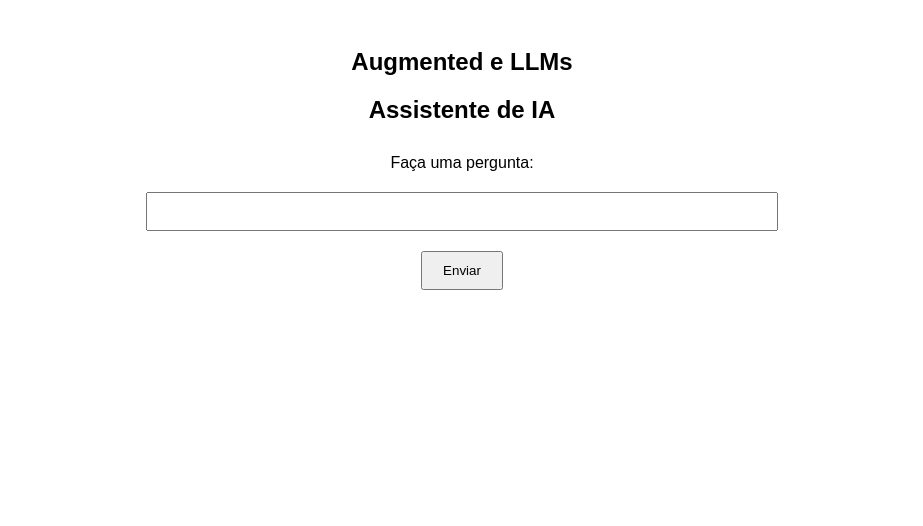
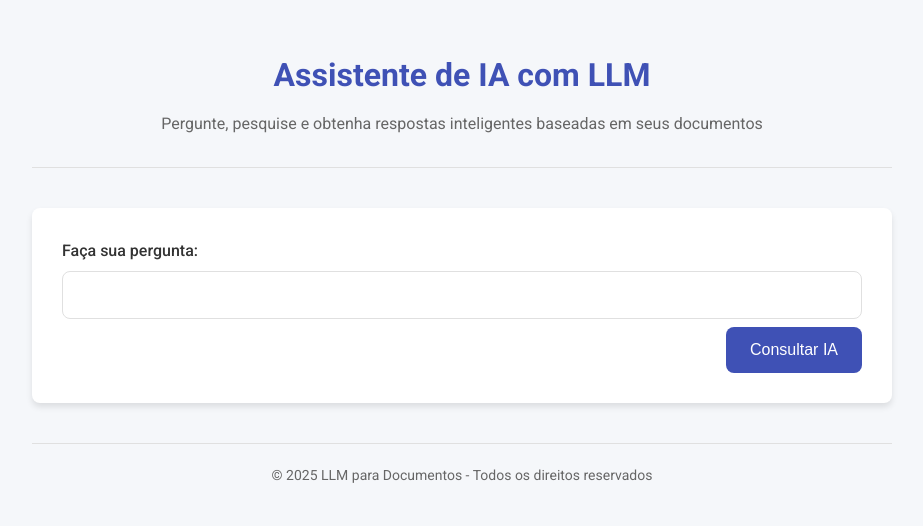
Before and after one commit to Doge50k/LLm_for_documents, a Flask app: page / in a window 1280 px wide. Shown: the top 526 px of the page, without its empty margins (178-1101 px from the left). Run offline with Flask 3, Linux system fonts and the light colour scheme.

Commit message:
Melhorias na interface

```diff
--- a/static/styles.css
+++ b/static/styles.css
@@ -1,38 +1,220 @@
-body {
-    font-family: Arial, sans-serif;
+/* Base */
+:root {
+    --primary-color: #3f51b5;
+    --primary-hover: #2c3e99;
+    --secondary-color: #f50057;
+    --secondary-hover: #c41162;
+    --light-bg: #f5f7fa;
+    --card-bg: #ffffff;
+    --text-color: #333333;
+    --text-light: #666666;
+    --border-color: #e0e0e0;
+    --shadow: 0 4px 6px rgba(0, 0, 0, 0.1);
+    --border-radius: 8px;
 }
 
-.container {
-    width: 50%;
-    margin: auto;
+* {
+    margin: 0;
+    padding: 0;
+    box-sizing: border-box;
+}
+
+body {
+    font-family: 'Roboto', Arial, sans-serif;
+    background-color: var(--light-bg);
+    color: var(--text-color);
+    line-height: 1.6;
+}
+
+/* Container and Layout */
+.app-container {
+    max-width: 900px;
+    margin: 0 auto;
     padding: 20px;
 }
 
-h1, h2 {
+.app-header {
     text-align: center;
+    margin-bottom: 40px;
+    padding: 30px 0;
+    border-bottom: 1px solid var(--border-color);
 }
 
-form {
+.app-header h1 {
+    font-size: 32px;
+    margin-bottom: 10px;
+    color: var(--primary-color);
+}
+
+.tagline {
+    font-size: 16px;
+    color: var(--text-light);
+}
+
+.app-content {
+    margin-bottom: 40px;
+}
+
+/* Form Elements */
+.query-section {
+    background-color: var(--card-bg);
+    padding: 30px;
+    border-radius: var(--border-radius);
+    box-shadow: var(--shadow);
+    margin-bottom: 30px;
+}
+
+.query-form {
     display: flex;
     flex-direction: column;
-    align-items: center;
+    gap: 20px;
 }
 
-label, input, button {
-    margin: 10px 0;
+.input-group {
+    display: flex;
+    flex-direction: column;
+    gap: 8px;
+    width: 100%;
+}
+
+label {
+    font-weight: 500;
+    font-size: 16px;
+    color: var(--text-color);
 }
 
 input {
-    padding: 10px;
+    padding: 14px 16px;
+    font-size: 16px;
+    border: 1px solid var(--border-color);
+    border-radius: var(--border-radius);
     width: 100%;
-    box-sizing: border-box;
+    transition: border 0.3s ease;
 }
 
-button {
-    padding: 10px 20px;
-    cursor: pointer;
+input:focus {
+    outline: none;
+    border-color: var(--primary-color);
+    box-shadow: 0 0 0 2px rgba(63, 81, 181, 0.2);
 }
 
-p {
+input::placeholder {
+    color: #aaa;
+}
+
+.btn {
+    padding: 14px 24px;
+    font-size: 16px;
+    font-weight: 500;
+    border: none;
+    border-radius: var(--border-radius);
+    cursor: pointer;
+    transition: background-color 0.3s ease, transform 0.2s ease;
+}
+
+.btn:hover {
+    transform: translateY(-2px);
+}
+
+.btn:active {
+    transform: translateY(0);
+}
+
+.btn-primary {
+    background-color: var(--primary-color);
+    color: white;
+    align-self: flex-end;
+}
+
+.btn-primary:hover {
+    background-color: var(--primary-hover);
+}
+
+.btn-secondary {
+    background-color: var(--secondary-color);
+    color: white;
+}
+
+.btn-secondary:hover {
+    background-color: var(--secondary-hover);
+}
+
+/* Results Section */
+.results-section {
+    display: flex;
+    flex-direction: column;
+    gap: 20px;
+}
+
+.query-card, .response-card {
+    background-color: var(--card-bg);
+    border-radius: var(--border-radius);
+    box-shadow: var(--shadow);
+    overflow: hidden;
+}
+
+.query-card h2, .response-card h2 {
+    background-color: var(--primary-color);
+    color: white;
+    padding: 15px 20px;
+    font-size: 18px;
+    font-weight: 500;
+}
+
+.response-card h2 {
+    background-color: var(--secondary-color);
+}
+
+.content-box {
+    padding: 20px;
+    min-height: 80px;
+}
+
+.response-content {
+    line-height: 1.8;
+    min-height: 150px;
+}
+
+.actions {
+    display: flex;
+    justify-content: flex-end;
+    margin-top: 20px;
+}
+
+/* Footer */
+.app-footer {
     text-align: center;
+    padding: 20px 0;
+    margin-top: 40px;
+    border-top: 1px solid var(--border-color);
+    color: var(--text-light);
+    font-size: 14px;
 }
+
+/* Responsive */
+@media (max-width: 768px) {
+    .app-container {
+        padding: 15px;
+    }
+
+    .app-header {
+        padding: 20px 0;
+    }
+
+    .app-header h1 {
+        font-size: 24px;
+    }
+
+    .query-section {
+        padding: 20px;
+    }
+
+    .btn {
+        width: 100%;
+        padding: 12px 16px;
+    }
+
+    .input-group {
+        flex-direction: column;
+    }
+}
--- a/templates/index.html
+++ b/templates/index.html
@@ -1,29 +1,60 @@
 <!DOCTYPE html>
-<html lang="en">
+<html lang="pt-BR">
 <head>
     <meta charset="UTF-8">
     <meta name="viewport" content="width=device-width, initial-scale=1.0">
-    <title>llm para docs</title>
-    <link rel="stylesheet" href="{{ url_for('static', filename='styles.css') }}">
+    <title>LLM para Documentos - Assistente IA</title>
+    <link rel="stylesheet" href="/static/styles.css">
+    <link rel="preconnect" href="https://fonts.googleapis.com">
+    <link rel="preconnect" href="https://fonts.gstatic.com" crossorigin>
+    <link href="https://fonts.googleapis.com/css2?family=Roboto:wght@300;400;500;700&display=swap" rel="stylesheet">
 </head>
 <body>
-    <div class="container">
-        <h2>Augmented e LLMs</h2>
-        <h2>Assistente de IA</h2>
-        <form action="/llm" method="post">
-            <label for="query">Faça uma pergunta:</label>
-            <input type="text" id="query" name="query" required>
-            <button type="submit">Enviar</button>
-        </form>
-        {% if query %}
-            <h2>Pergunta:</h2>
-            <p class="center-text">{{ query }}</p>
-            <h2>Resposta:</h2>
-            <p class="center-text">{{ response }}</p>
-            <form action="/" method="get">
-                <button type="submit">Limpar</button>
-            </form>
-        {% endif %}
+    <div class="app-container">
+        <header class="app-header">
+            <h1>Assistente de IA com LLM</h1>
+            <p class="tagline">Pergunte, pesquise e obtenha respostas inteligentes baseadas em seus documentos</p>
+        </header>
+
+        <main class="app-content">
+            <div class="query-section">
+                <form action="/llm" method="post" class="query-form">
+                    <div class="input-group">
+                        <label for="query">Faça sua pergunta:</label>
+                        <input type="text" id="query" name="query" required
+                    </div>
+                    <button type="submit" class="btn btn-primary">Consultar IA</button>
+                </form>
+            </div>
+
+            {% if query %}
+            <div class="results-section">
+                <div class="query-card">
+                    <h2>Sua Pergunta</h2>
+                    <div class="content-box">
+                        <p>{{ query }}</p>
+                    </div>
+                </div>
+
+                <div class="response-card">
+                    <h2>Resposta da IA</h2>
+                    <div class="content-box response-content">
+                        <p>{{ response }}</p>
+                    </div>
+                </div>
+
+                <div class="actions">
+                    <form action="/" method="get">
+                        <button type="submit" class="btn btn-secondary">Nova Consulta</button>
+                    </form>
+                </div>
+            </div>
+            {% endif %}
+        </main>
+
+        <footer class="app-footer">
+            <p>&copy; 2025 LLM para Documentos - Todos os direitos reservados</p>
+        </footer>
     </div>
 </body>
 </html>
```
Also changed, not shown: 1 other file.
